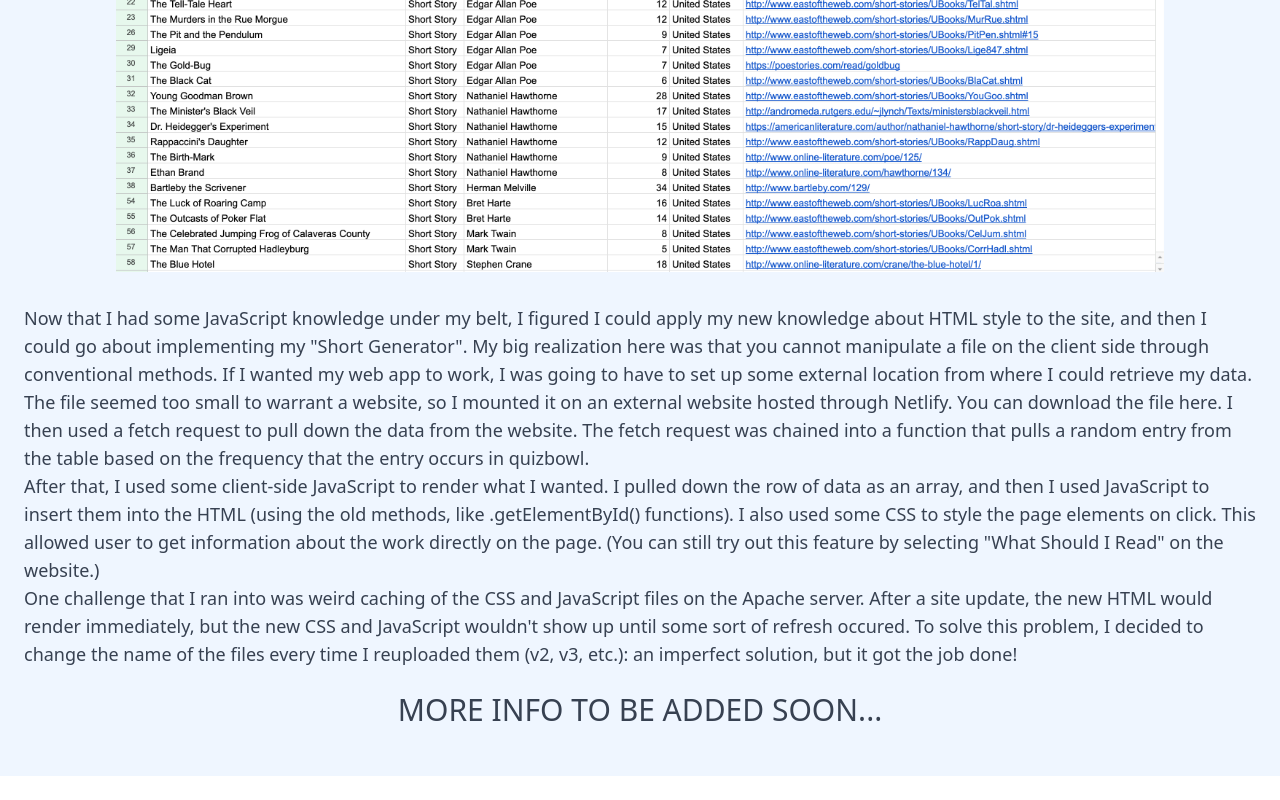
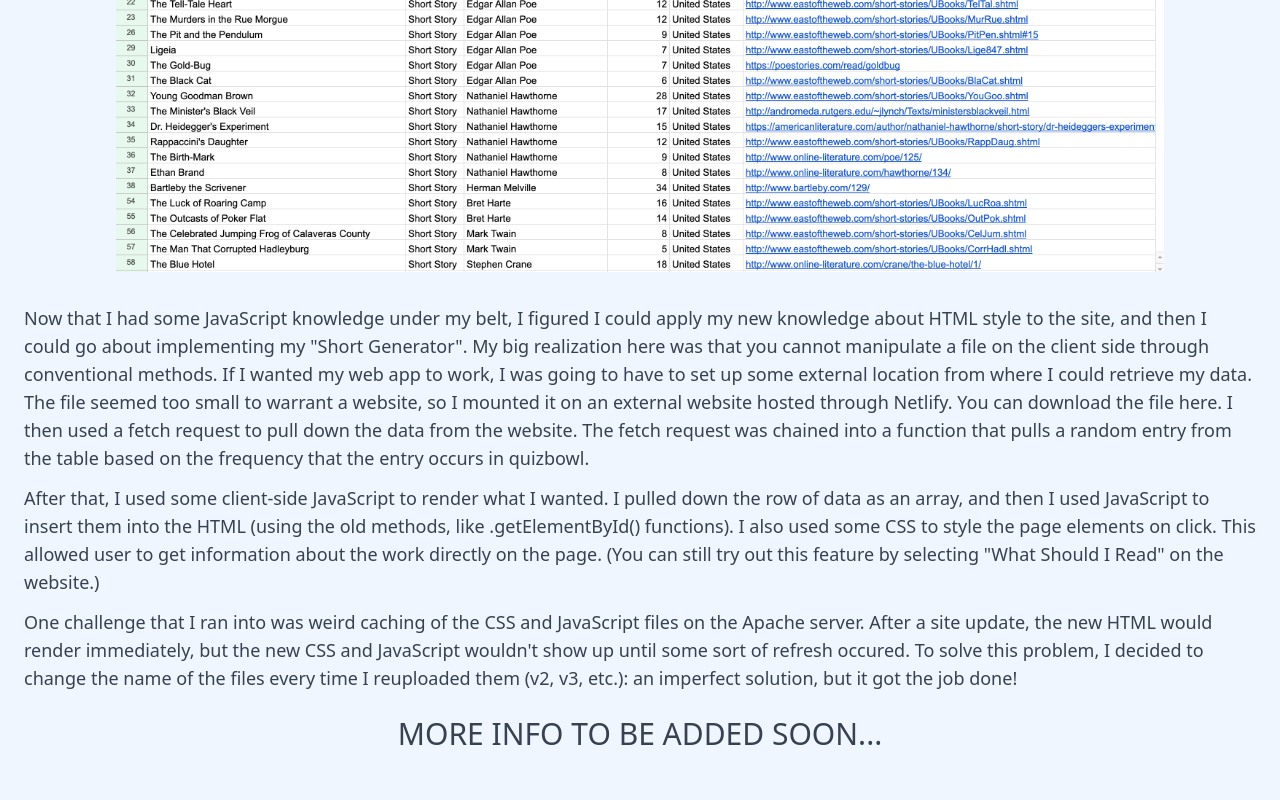
Before and after one commit to stackofstarfruit/kevin-kodama, a SvelteKit app: page /quizbowl-website in a window 1280 px wide. Shown: the part 3479-4279 px from the top of the page. Before the commit the page ends 4255 px from the top, so only its background shows below. Built offline with nearby package versions, Linux system fonts and the light colour scheme.

Commit message:
Change npm run dev

```diff
--- a/package.json
+++ b/package.json
@@ -3,7 +3,7 @@
 	"version": "0.0.1",
 	"private": true,
 	"scripts": {
-		"dev": "vite dev",
+		"dev": "vite dev & sleep 2 & open http://localhost:5173",
 		"build": "vite build",
 		"preview": "vite preview",
 		"check": "svelte-kit sync && svelte-check --tsconfig ./tsconfig.json",
@@ -13,6 +13,7 @@
 		"@sveltejs/adapter-auto": "^2.0.0",
 		"@sveltejs/kit": "^1.20.4",
 		"autoprefixer": "^10.4.14",
+		"open": "^9.1.0",
 		"postcss": "^8.4.26",
 		"svelte": "^4.0.5",
 		"svelte-check": "^3.4.3",
--- a/src/components/ProjectCard.svelte
+++ b/src/components/ProjectCard.svelte
@@ -9,7 +9,7 @@
   export let tools: Tool[] = [];
 </script>
 
-<div class="border border-blue-200 ml-8 mr-8 p-4 rounded transform transition-all duration-200 hover:z-51 hover:scale-105 hover:shadow-lg flex flex-col md:flex-row justify-between items-center">
+<div class="relative border border-blue-200 ml-8 mr-8 mb-1 p-4 rounded transform transition-all duration-200 hover:z-51 hover:scale-105 hover:shadow-lg flex flex-col md:flex-row justify-between items-center">
   <div class="w-full md:w-2/3">
     <h2 class="text-lg mb-2">
       {title}
--- a/src/routes/quizbowl-website/components/JavaScriptAdventures.svelte
+++ b/src/routes/quizbowl-website/components/JavaScriptAdventures.svelte
@@ -6,9 +6,9 @@
 
   <p>Now that I had some JavaScript knowledge under my belt, I figured I could apply my new knowledge about HTML style to the site, and then I could go about implementing my "Short Generator". My big realization here was that you cannot manipulate a file on the client side through conventional methods. If I wanted my web app to work, I was going to have to set up some external location from where I could retrieve my data.</p>
 
-  <p>The file seemed too small to warrant a website, so I mounted it on an external website hosted through Netlify. You can download the file <a href="https://quizbowl-short-generator.netlify.app/short_generator_weighted.csv">here</a>. I then used a fetch request to pull down the data from the website. The fetch request was chained into a function that pulls a random entry from the table based on the frequency that the entry occurs in quizbowl.</p>
+  <p class="mb-3">The file seemed too small to warrant a website, so I mounted it on an external website hosted through Netlify. You can download the file <a href="https://quizbowl-short-generator.netlify.app/short_generator_weighted.csv">here</a>. I then used a fetch request to pull down the data from the website. The fetch request was chained into a function that pulls a random entry from the table based on the frequency that the entry occurs in quizbowl.</p>
 
-  <p>After that, I used some client-side JavaScript to render what I wanted. I pulled down the row of data as an array, and then I used JavaScript to insert them into the HTML (using the old methods, like .getElementById() functions). I also used some CSS to style the page elements on click. This allowed user to get information about the work directly on the page. (You can still try out this feature by selecting "What Should I Read" on the website.)</p>
+  <p class="mb-3">After that, I used some client-side JavaScript to render what I wanted. I pulled down the row of data as an array, and then I used JavaScript to insert them into the HTML (using the old methods, like .getElementById() functions). I also used some CSS to style the page elements on click. This allowed user to get information about the work directly on the page. (You can still try out this feature by selecting "What Should I Read" on the website.)</p>
 
-  <p>One challenge that I ran into was weird caching of the CSS and JavaScript files on the Apache server. After a site update, the new HTML would render immediately, but the new CSS and JavaScript wouldn't show up until some sort of refresh occured. To solve this problem, I decided to change the name of the files every time I reuploaded them (v2, v3, etc.): an imperfect solution, but it got the job done!</p>
+  <p class="mb-3">One challenge that I ran into was weird caching of the CSS and JavaScript files on the Apache server. After a site update, the new HTML would render immediately, but the new CSS and JavaScript wouldn't show up until some sort of refresh occured. To solve this problem, I decided to change the name of the files every time I reuploaded them (v2, v3, etc.): an imperfect solution, but it got the job done!</p>
 </section>
```
Also changed, not shown: 1 other file (tests, documents, lock files or other folders).
